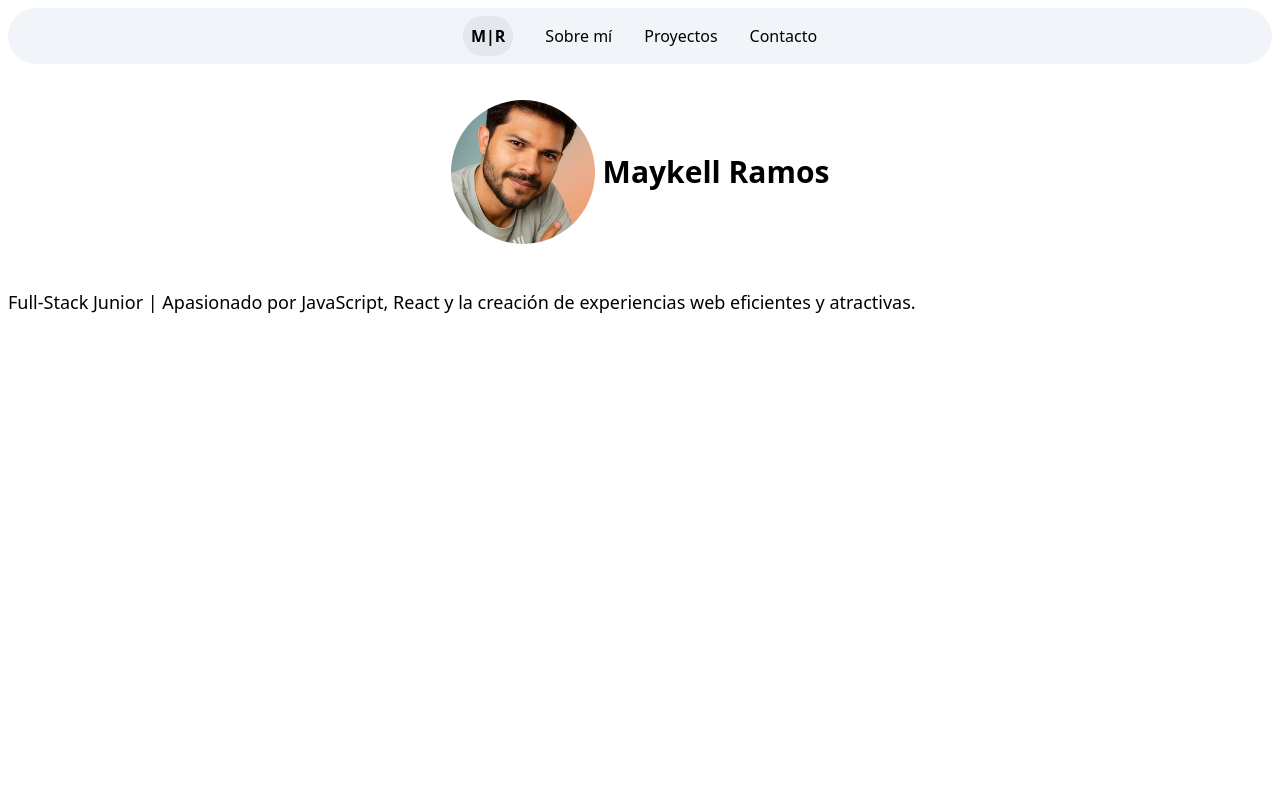
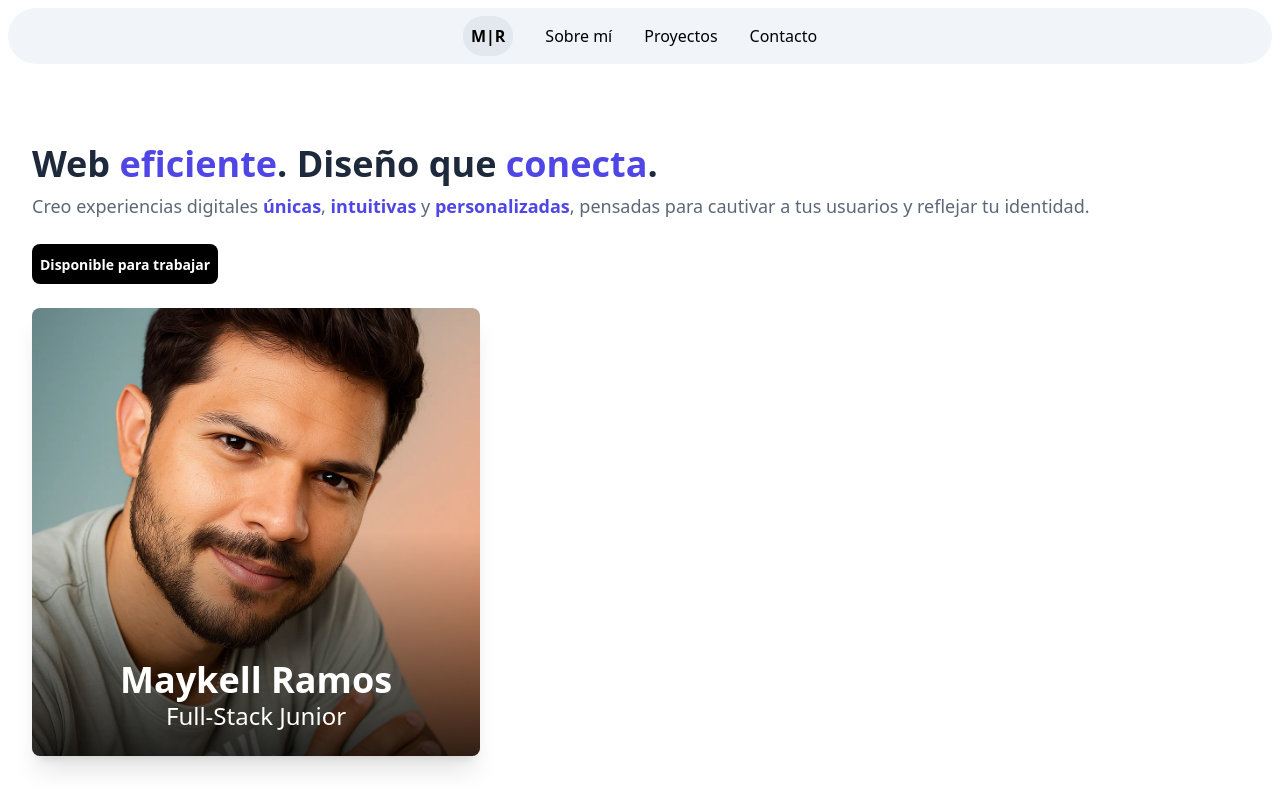
Before and after one commit to MaykelldaCostaRamos/Portafolio, a React (Vite) app: page / in a window 1280 px wide. Built offline with nearby package versions, Linux system fonts and the light colour scheme.

Commit message:
update layout, text and image white overlay.

```diff
--- a/src/components/Hero.jsx
+++ b/src/components/Hero.jsx
@@ -1,18 +1,42 @@
 export default function Hero() {
   return (
-    <>
-      <div className="flex justify-center items-center gap-2 py-9">
-        <img
-          className="size-36 rounded-full"
-          src="/maykellramos.webp"
-          alt="Maykell Ramos"
-        />
-        <h1 className="text-3xl font-bold">Maykell Ramos</h1>
+    <section id="hero">
+      <div className="w-full flex flex-col justify-start items-start pt-20 px-6 text-slate-950 space-y-6">
+
+        {/* Títulos y descripción */}
+        <div className="space-y-2">
+          <p className="text-4xl font-semibold text-slate-800">
+            Web <span className="text-indigo-600">eficiente</span>. Diseño que <span className="text-indigo-600">conecta</span>.
+          </p>
+          <p className="text-lg text-slate-700/80">
+            Creo experiencias digitales <span className="font-semibold text-indigo-600">únicas</span>, <span className="font-semibold text-indigo-600">intuitivas</span> y <span className="font-semibold text-indigo-600">personalizadas</span>, pensadas para cautivar a tus usuarios y reflejar tu identidad.
+          </p>
+        </div>
+
+        {/* Badge "Disponible para trabajar" */}
+        <div className="bg-black rounded-lg p-2 self-start">
+          <span className="text-sm font-semibold text-white">Disponible para trabajar</span>
+        </div>
+
+        {/* Imagen con overlay y texto encima */}
+        <div className="relative mt-6 w-full max-w-md">
+          <img
+            className="w-full rounded-lg shadow-xl"
+            src="/maykellramos.webp"
+            alt="Maykell Ramos"
+          />
+
+          {/* Overlay degradado */}
+          <div className="absolute inset-0 bg-gradient-to-t from-black/80 via-transparent to-transparent rounded-lg"></div>
+
+          {/* Texto encima de la imagen */}
+          <div className="absolute inset-0 z-10 pb-6 flex flex-col justify-end items-center text-white">
+            <span className="text-4xl font-bold">Maykell Ramos</span>
+            <p className="text-2xl">Full-Stack Junior</p>
+          </div>
+        </div>
+
       </div>
-        <p className="text-lg mt-2">
-          Full-Stack Junior | Apasionado por JavaScript, React y la creación de
-          experiencias web eficientes y atractivas.
-        </p>
-    </>
+    </section>
   );
 }
```
